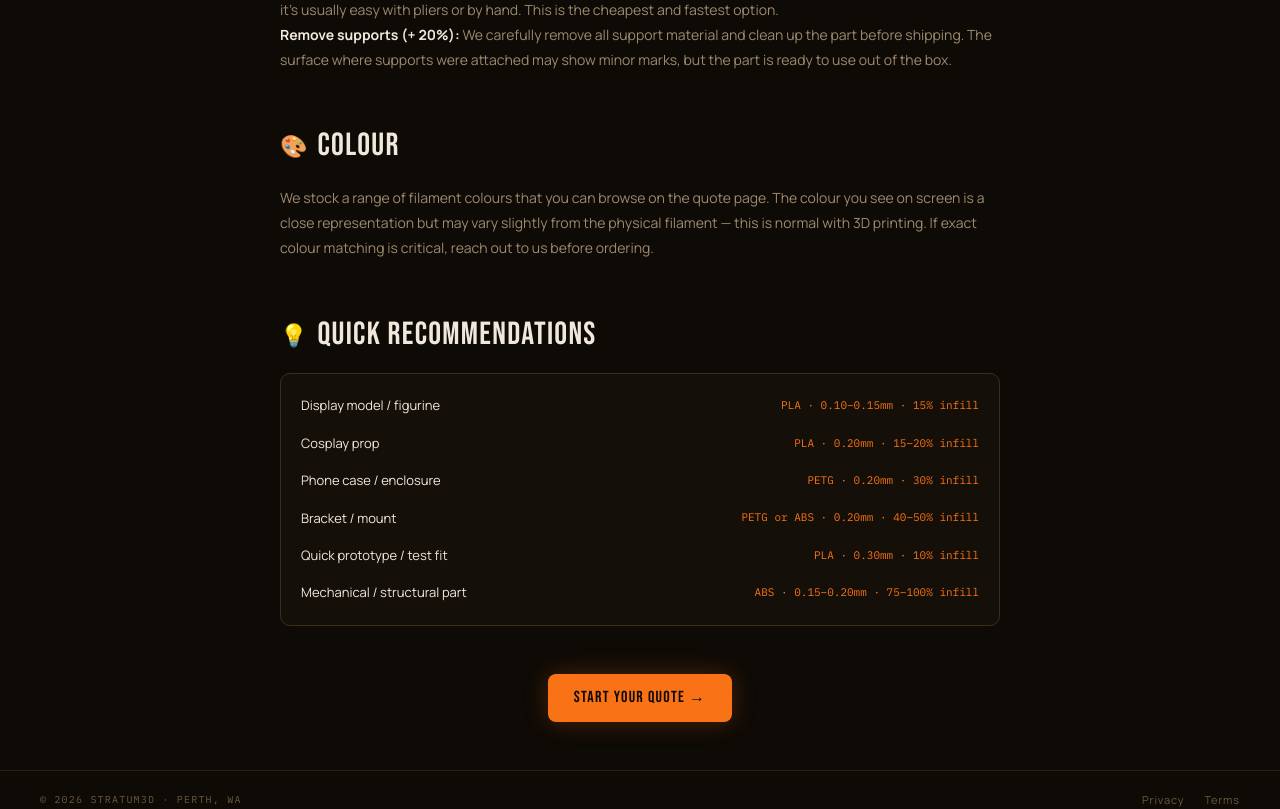
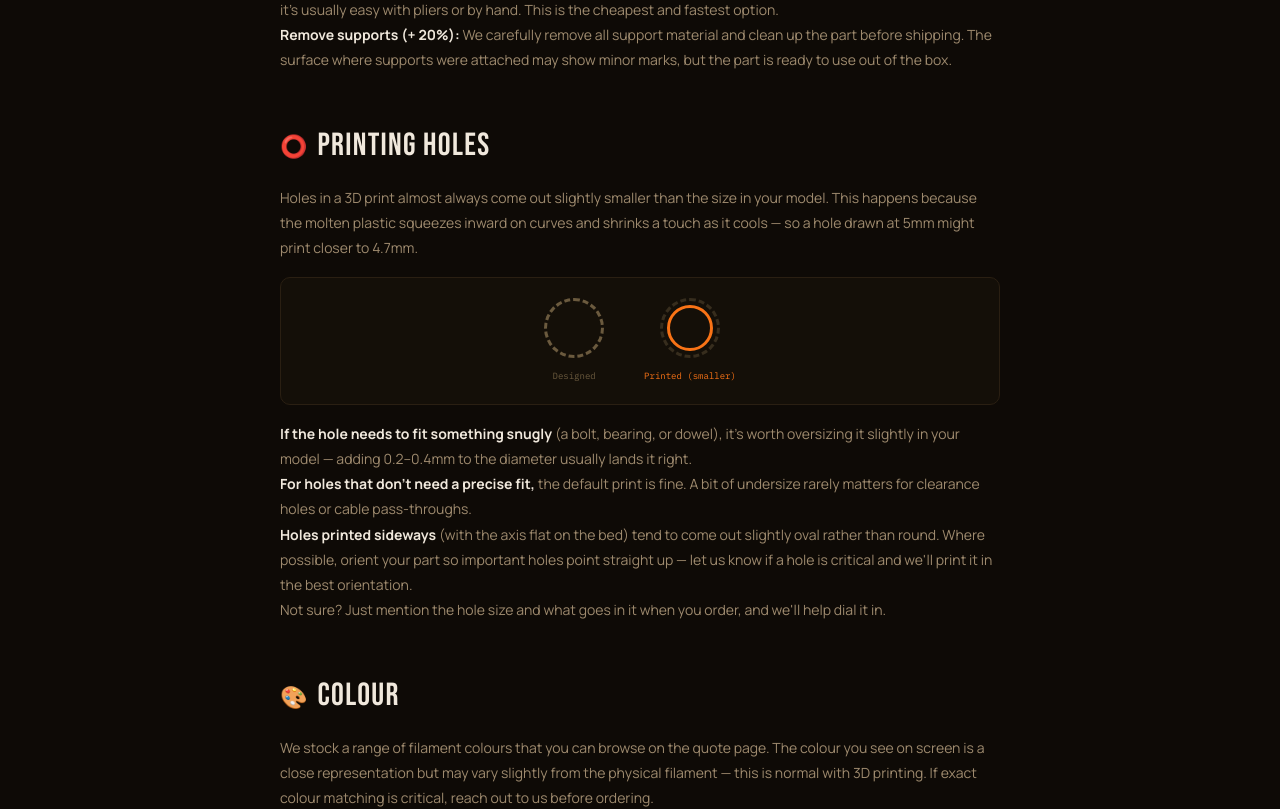
Before and after one commit to BT888BT/Stratum3D, a Next.js app: page /guide in a window 1280 px wide. Shown: the part 2120-2929 px from the top of the page. Built offline with nearby package versions, Linux system fonts and the light colour scheme.

Commit message:
push and commin

```diff
--- a/app/guide/page.tsx
+++ b/app/guide/page.tsx
@@ -178,6 +178,32 @@ export default function GuidePage() {
           <p><strong style={{ color: "var(--text)" }}>Remove supports (+ 20%):</strong> We carefully remove all support material and clean up the part before shipping. The surface where supports were attached may show minor marks, but the part is ready to use out of the box.</p>
         </Section>
 
+        {/* ── Holes ── */}
+        <Section id="holes" icon="⭕" title="PRINTING HOLES">
+          <p>Holes in a 3D print almost always come out slightly smaller than the size in your model. This happens because the molten plastic squeezes inward on curves and shrinks a touch as it cools — so a hole drawn at 5mm might print closer to 4.7mm.</p>
+
+          <Visual>
+            <div style={{ display: "flex", gap: 40, alignItems: "center" }}>
+              <div style={{ textAlign: "center" }}>
+                <div style={{ width: 60, height: 60, borderRadius: "50%", border: "3px dashed var(--muted)", margin: "0 auto" }} />
+                <p className="font-mono" style={{ fontSize: 9, color: "var(--muted)", marginTop: 10 }}>Designed</p>
+              </div>
+              <div style={{ textAlign: "center" }}>
+                <div style={{ position: "relative", width: 60, height: 60, margin: "0 auto" }}>
+                  <div style={{ position: "absolute", inset: 0, borderRadius: "50%", border: "3px dashed var(--muted)", opacity: 0.4 }} />
+                  <div style={{ position: "absolute", inset: 7, borderRadius: "50%", border: "3px solid var(--orange)" }} />
+                </div>
+                <p className="font-mono" style={{ fontSize: 9, color: "var(--orange)", marginTop: 10 }}>Printed (smaller)</p>
+              </div>
+            </div>
+          </Visual>
+
+          <p><strong style={{ color: "var(--text)" }}>If the hole needs to fit something snugly</strong> (a bolt, bearing, or dowel), it&apos;s worth oversizing it slightly in your model — adding 0.2–0.4mm to the diameter usually lands it right.</p>
+          <p><strong style={{ color: "var(--text)" }}>For holes that don&apos;t need a precise fit,</strong> the default print is fine. A bit of undersize rarely matters for clearance holes or cable pass-throughs.</p>
+          <p><strong style={{ color: "var(--text)" }}>Holes printed sideways</strong> (with the axis flat on the bed) tend to come out slightly oval rather than round. Where possible, orient your part so important holes point straight up — let us know if a hole is critical and we&apos;ll print it in the best orientation.</p>
+          <p>Not sure? Just mention the hole size and what goes in it when you order, and we&apos;ll help dial it in.</p>
+        </Section>
+
         {/* ── Colour ── */}
         <Section id="colour" icon="🎨" title="COLOUR">
           <p>We stock a range of filament colours that you can browse on the quote page. The colour you see on screen is a close representation but may vary slightly from the physical filament — this is normal with 3D printing. If exact colour matching is critical, reach out to us before ordering.</p>
```
